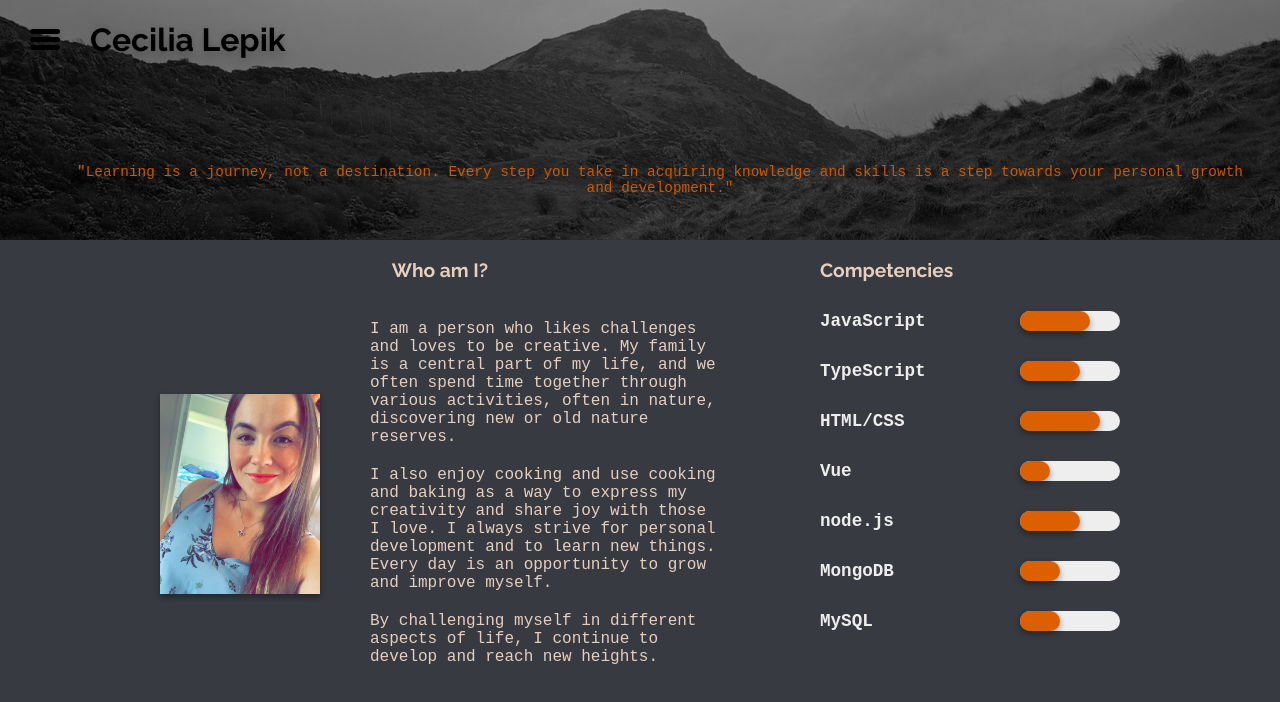
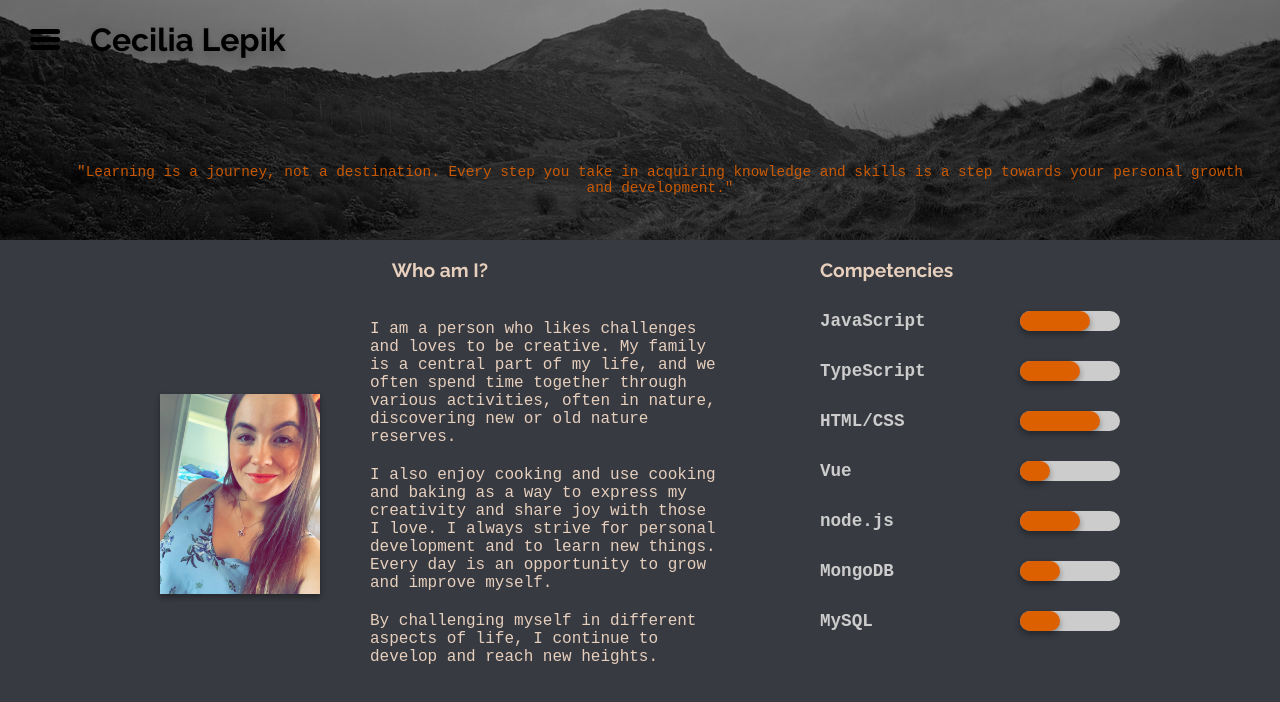
Before and after one commit to CeciliaL1/porfolio-cecilia, a Vue app: page / in a window 1280 px wide. Shown: the top 702 px of the page. Built offline with nearby package versions, Linux system fonts and the light colour scheme.

Commit message:
:lipstick: change color

```diff
--- a/src/assets/__variables.scss
+++ b/src/assets/__variables.scss
@@ -1,5 +1,5 @@
 // Colors
 $background-color: #373A40;
-$hover-color: #EEEEEE;
+$hover-color: #cdcccc;
 $primary-color: #e7cfbd;
 $secondary-color: #DC5F00;
```
